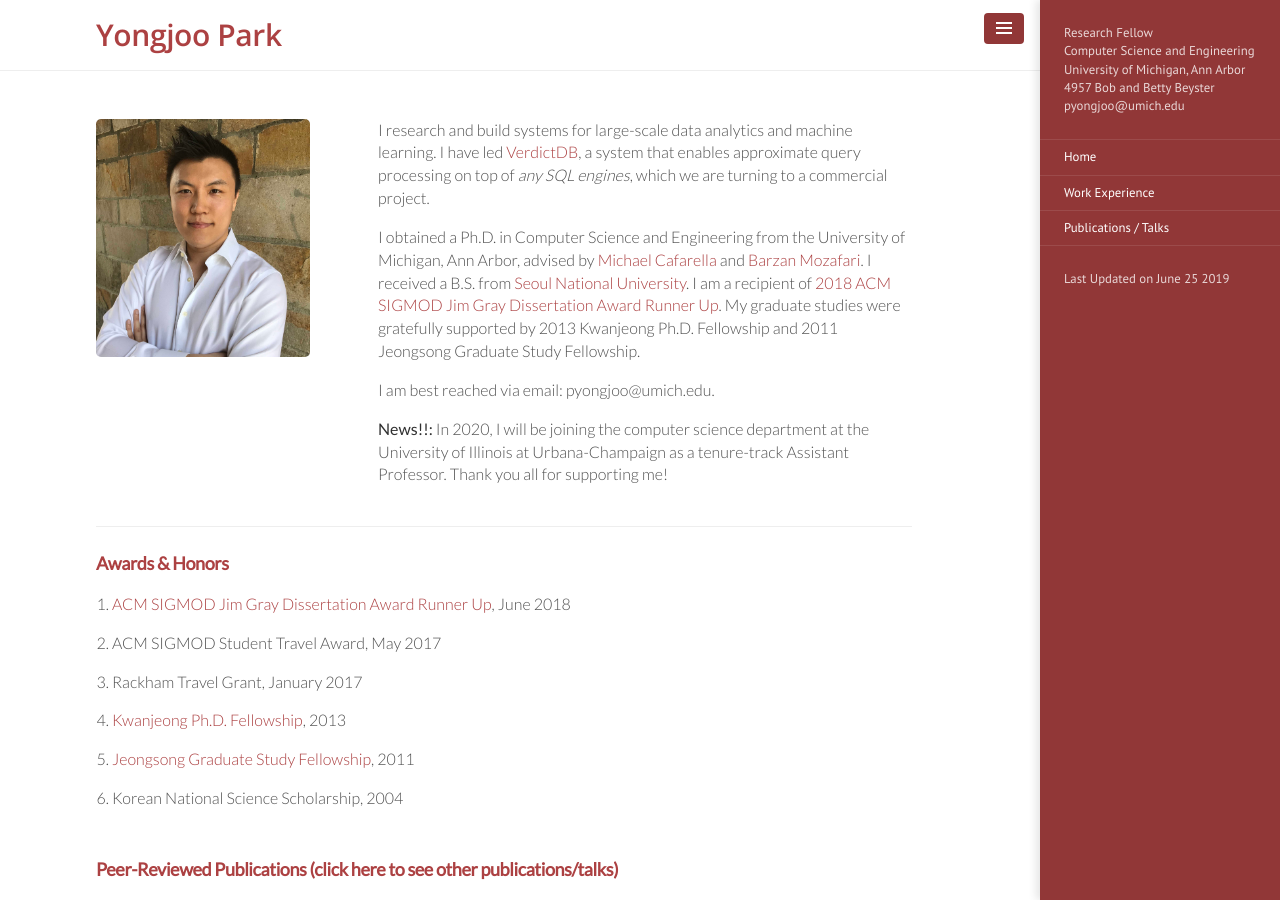
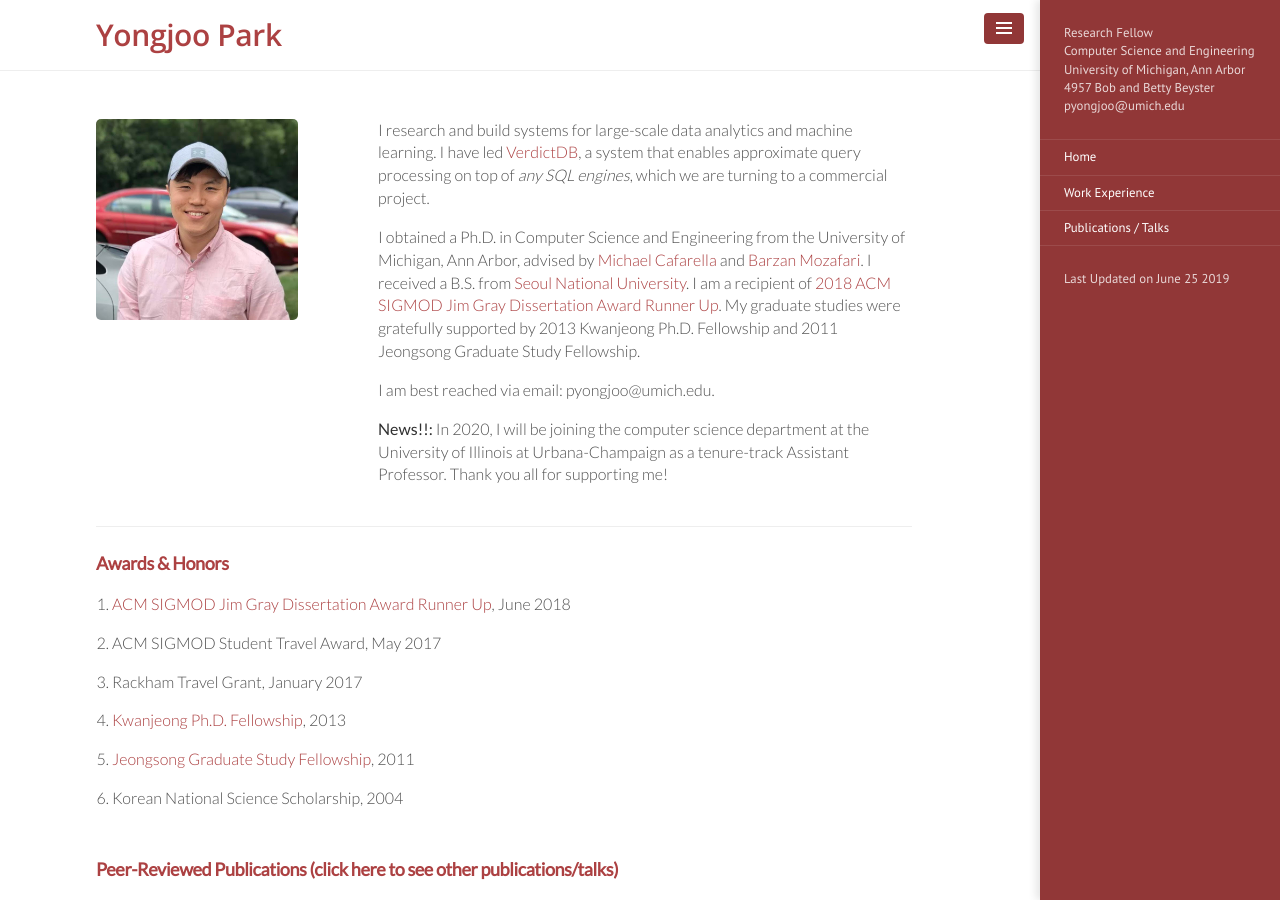
Before and after one commit to pyongjoo/pyongjoo.github.io, a Jekyll site: the page built from index.html, in a window 1280 px wide and 900 px high. Built offline with Jekyll 4.4.1, drawn with Linux system fonts in a browser that asks for light colours; the list of posts is cut into pages by our own code.

Commit message:
Update index.html

```diff
--- a/index.html
+++ b/index.html
@@ -7,7 +7,7 @@ title: Home
 
   <div class="row">
     <div class="col-md-4 hidden-xs hidden-sm">
-      <img src="/resources/yongjoo2018.jpg" width="85%" />
+      <img src="/resources/yongjoo_ithaca_2019.jpg" width="80%" />
     </div>
 
     <div class="col-md-8">
```
